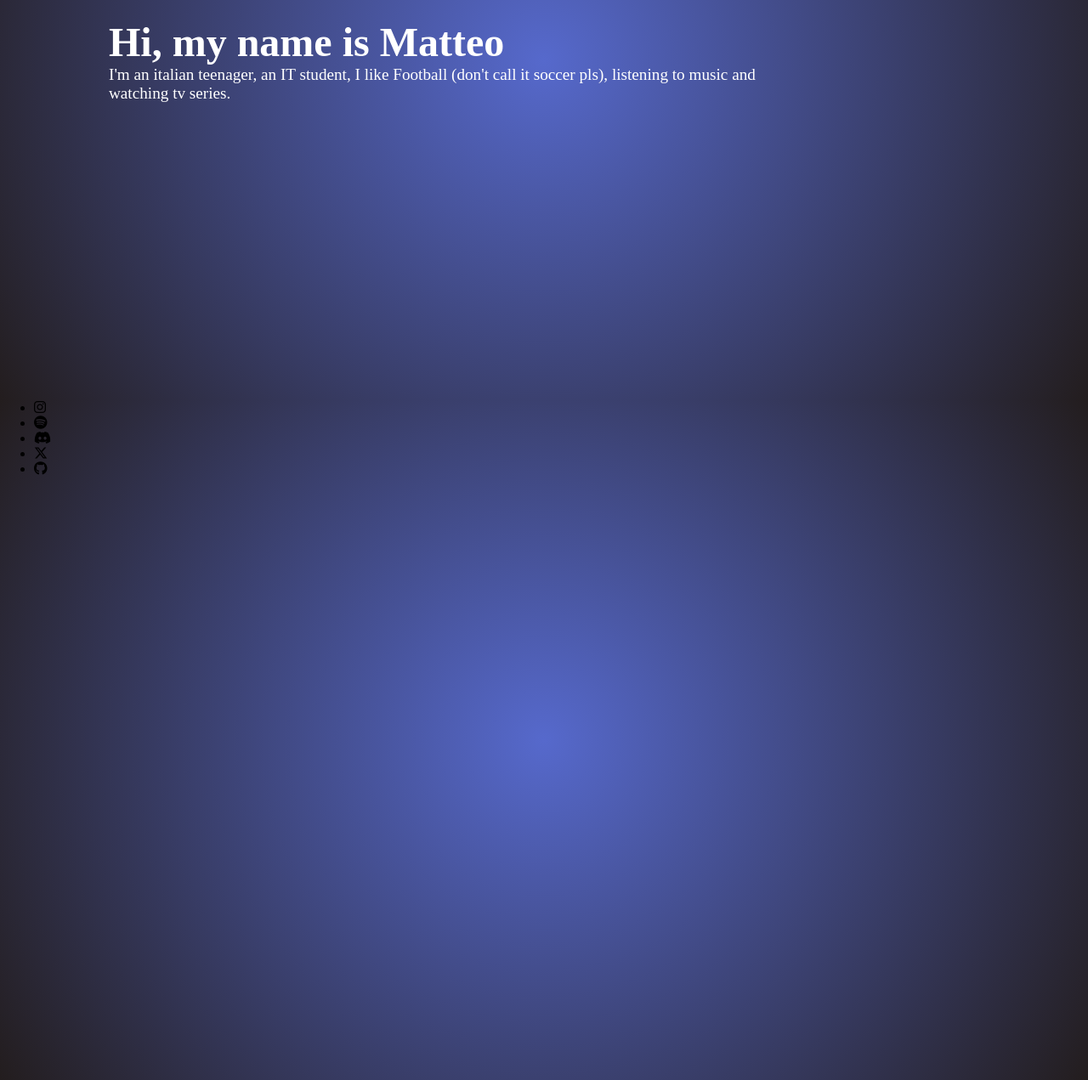
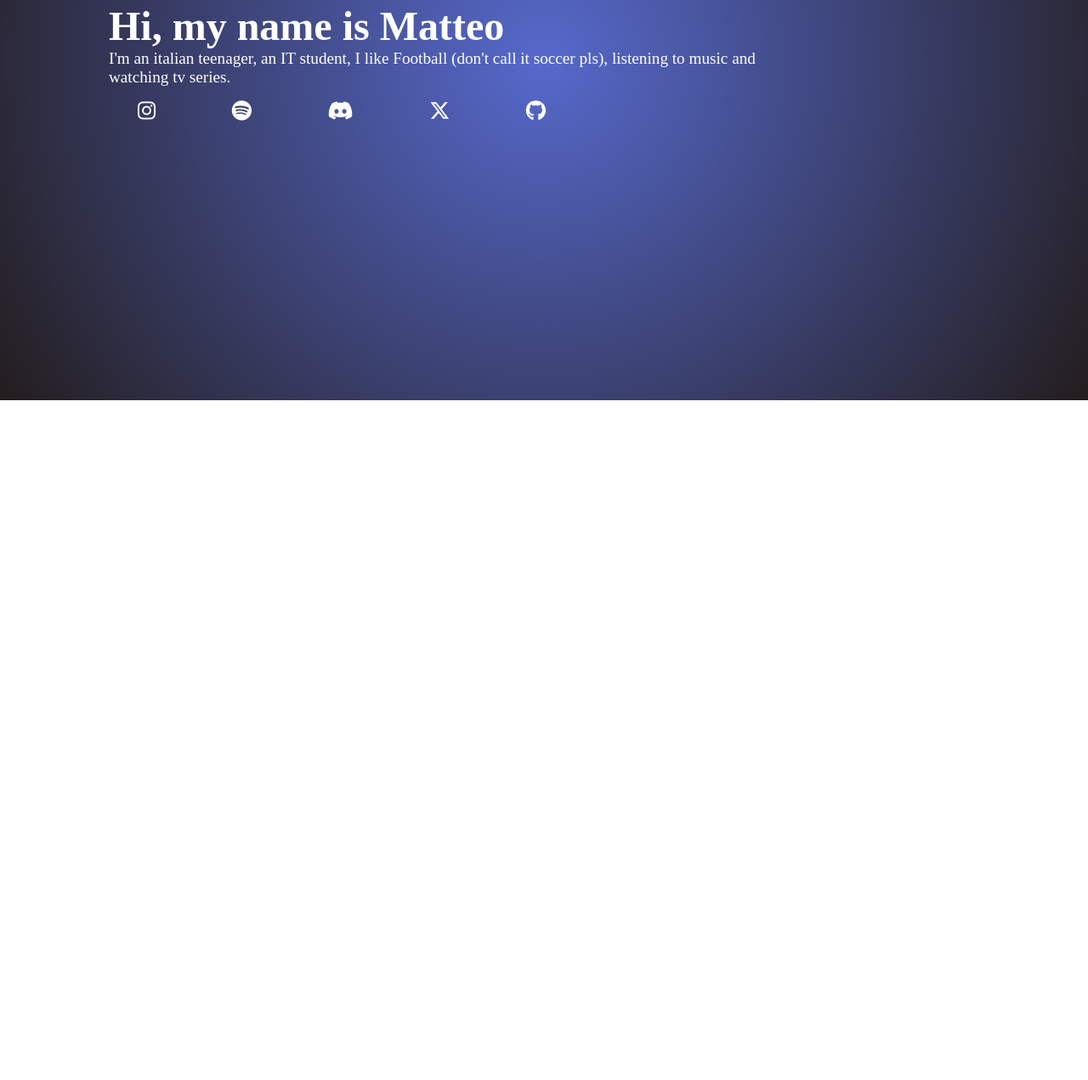
Before and after one commit to Sp1gola/Sp1gola.github.io, a plain HTML site: page index.html in a window 1280 px wide. Shown: the part 329-1600 px from the top of the page at 85% size. After the commit the page ends 800 px from the top, so only its background shows below. Drawn offline with Linux system fonts and the light colour scheme; a web font is replaced by a local one.

Commit message:
Add links
Co-authored-by: Sp1gola <Sp1gola@users.noreply.github.com>

```diff
--- a/index.html
+++ b/index.html
@@ -23,15 +23,14 @@
         I'm an italian teenager, an IT student, I like Football (don't call it
         soccer pls), listening to music and watching tv series.
       </p>
-    </div>
-    <div id="links">
       <ul>
-        <li><i class="fa-brands fa-instagram"></i></li>
-        <li><i class="fa-brands fa-spotify"></i></li>
-        <li><i class="fa-brands fa-discord"></i></li>
-        <li><i class="fa-brands fa-x-twitter"></i></li>
-        <li><i class="fa-brands fa-github"></i></li>
+        <li><a href="https://www.instagram.com/matteo._.moro/"><i class="fa-brands fa-instagram"></i></a></i></li>
+        <li><a href="https://open.spotify.com/user/jkemct6r7uza7ma0v7k5dtw27?si=4yeux1oET9eN2YFaRn7_Lw"><i class="fa-brands fa-spotify"></a></i></li>
+        <li><a href="https://discord.com/users/601062629787566087"><i class="fa-brands fa-discord"></a></i></li>
+        <li><a href="https://www.x.com/sp1gola"><i class="fa-brands fa-x-twitter"></a></i></li>
+        <li><a href="https://www.github.com/Sp1gola"><i class="fa-brands fa-github"></a></i></li>
       </ul>
+      </div>
     </div>
   </body>
 </html>
--- a/style.css
+++ b/style.css
@@ -3,10 +3,6 @@
 * {
   margin: 0;
   scroll-behavior: smooth;
-  }
-
-  html {
-    height: 200vh;
 }
 
 nav>a>.logo {
@@ -54,11 +50,18 @@
   max-width: 60vw;
 }
 
-  #links {
+ul {
+  margin-left: 15vw;
+  align-self: start;
+  display: flex;
+  flex-direction: row;
+  justify-content: space-between;
+  width: 25vw;
+  list-style: none;
+  margin-top: 20px;
+  transform: scale(150%);
+}
 
-    height: 100vh;
-    background: rgb(86, 105, 204);
-    background: radial-gradient(circle, rgba(86, 105, 204, 1) 0%, rgba(35, 29, 30, 1) 100%);
-    max-width: 100vw;
-    background-attachment: fixed;
+ul>li>a {
+  color: white;
 }
```
Lines whose indentation alone changed are shown as unchanged.
